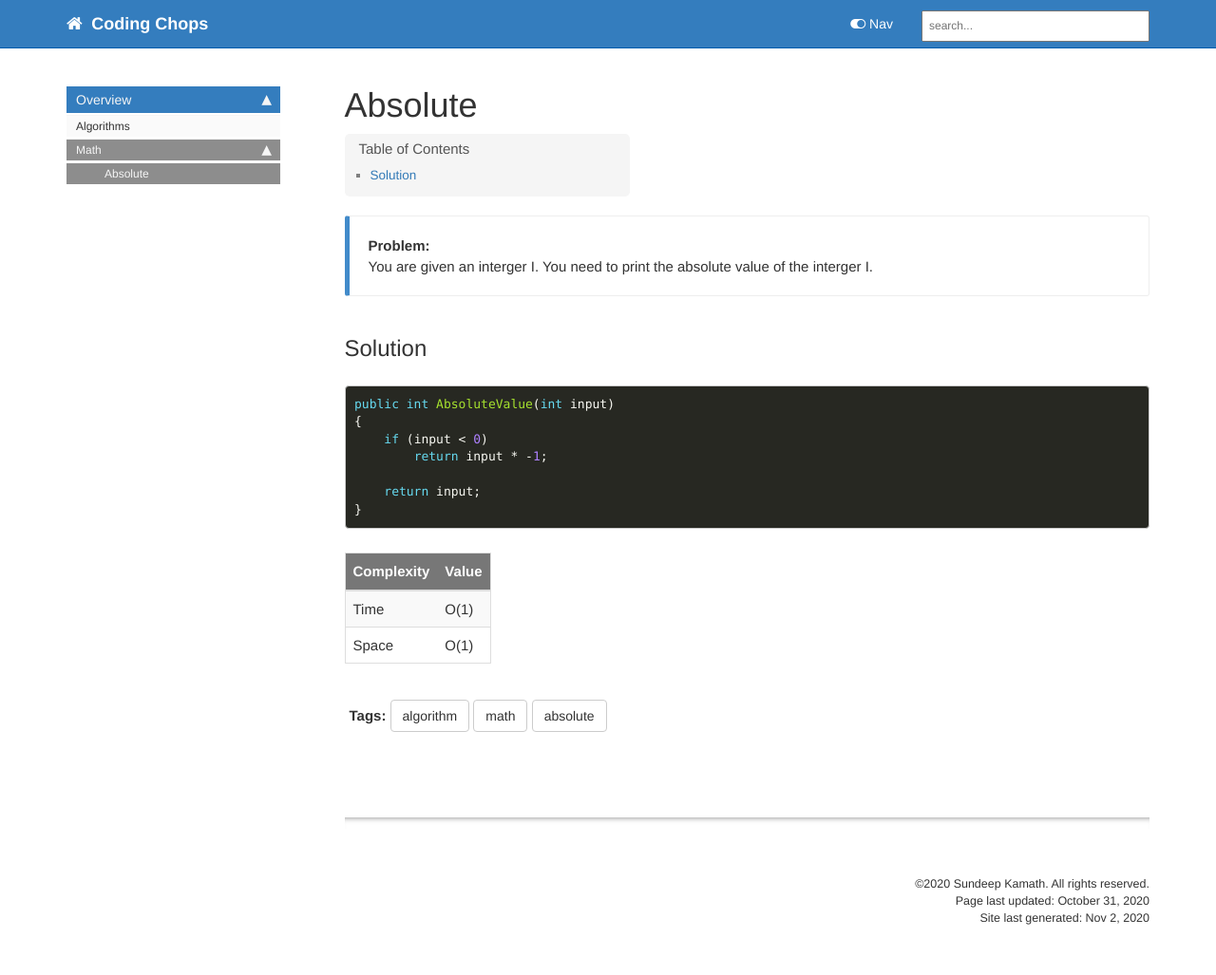
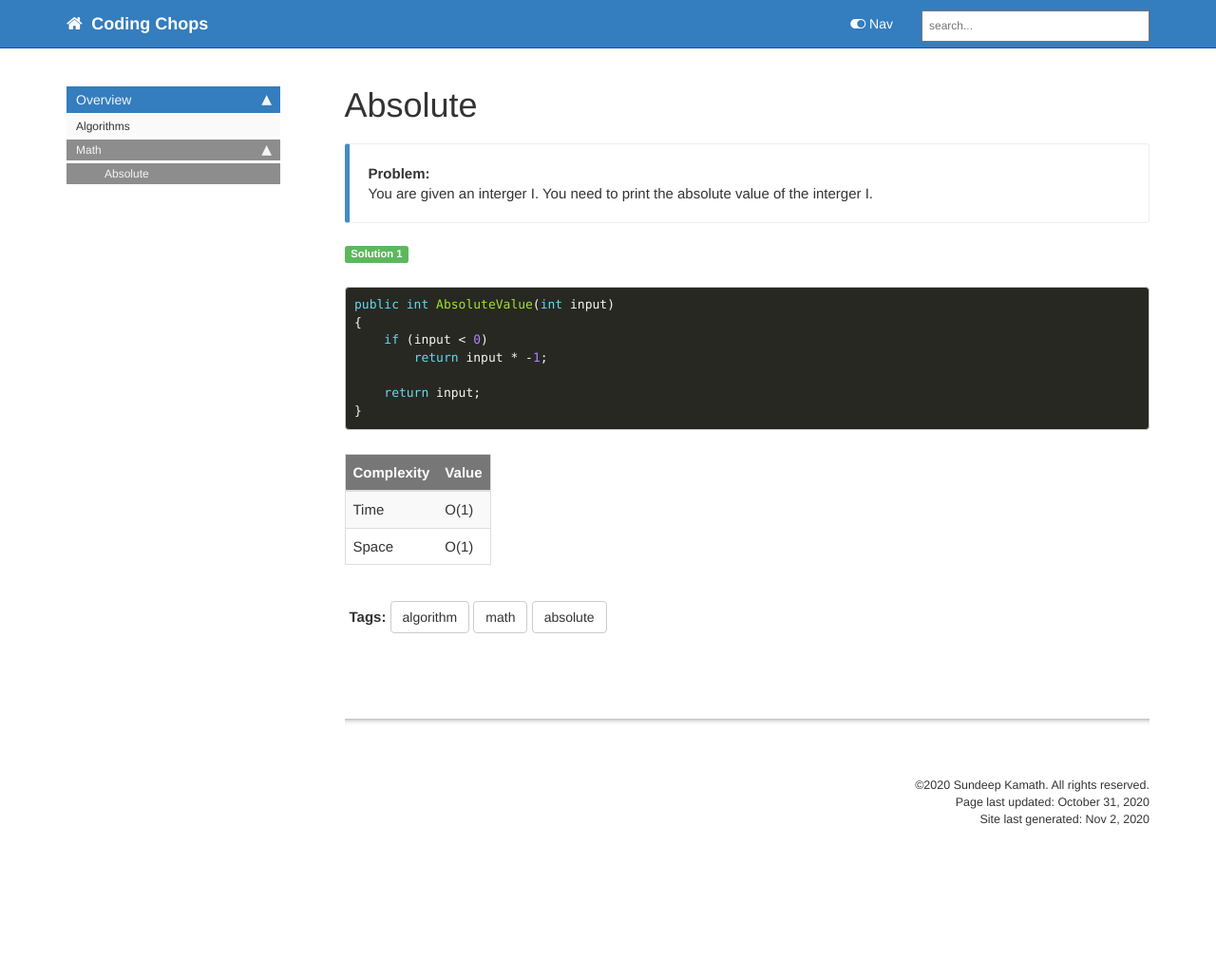
Before and after one commit to sundeepkamath/CodingChops, a Jekyll site: the page built from pages/math/math_absolute.md, in a window 1280 px wide. Shown: the whole page at 95% size. Built offline with Jekyll 4.4.1, drawn with Linux system fonts in a browser that asks for light colours; comment, search, counter and statistics services are not loaded; after the commit the page ends 923 px from its top, so only the background shows below that.

Commit message:
minor update

````diff
--- a/pages/math/math_absolute.md
+++ b/pages/math/math_absolute.md
@@ -10,7 +10,7 @@ last_updated: October 31, 2020
 
 {% include callout.html content="<strong>Problem:</strong><br/> You are given an interger I. You need to print the absolute value of the interger I." type="primary" %}
 
-## Solution
+<span class="label label-success">Solution 1</span>
 ```csharp
 public int AbsoluteValue(int input)
 {
````
